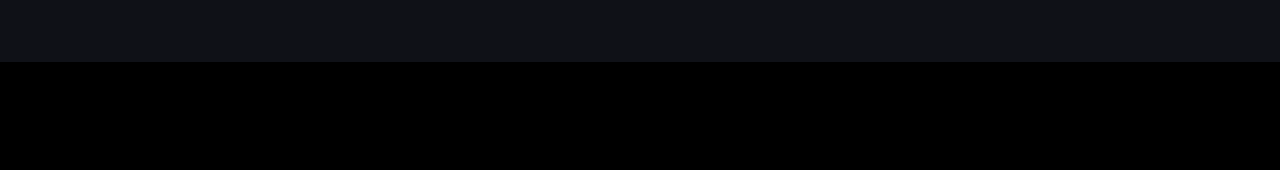
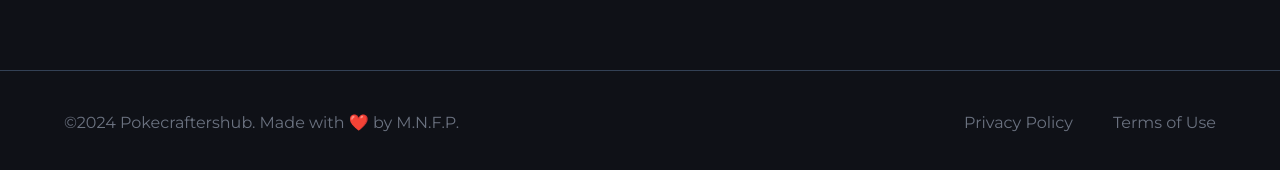
Before and after one commit to CodeShadowing95/pokepokedex, an Angular app: page / in a window 1280 px wide. Shown: the part 912-1082 px from the top of the page. Before the commit the page ends 974 px from the top, so only its background shows below. Built offline with nearby package versions, Linux system fonts and the light colour scheme; no server answers; a web font is replaced by a local one.

Commit message:
UPDATE: New component footer

```diff
--- a/src/app/app.module.ts
+++ b/src/app/app.module.ts
@@ -17,6 +17,7 @@ import { DropdownFilterComponent } from './components/dropdown-filter/dropdown-f
 import { DialogBoxComponent } from './components/dialog-box/dialog-box.component';
 import { LikeComponent } from './components/like/like.component';
 import { DialogCatchComponent } from './components/dialog-catch/dialog-catch.component';
+import { FooterComponent } from './components/footer/footer.component';
 
 @NgModule({
   declarations: [
@@ -33,6 +34,7 @@ import { DialogCatchComponent } from './components/dialog-catch/dialog-catch.com
     DialogBoxComponent,
     LikeComponent,
     DialogCatchComponent,
+    FooterComponent,
   ],
   imports: [
     BrowserModule,
--- /dev/null
+++ b/src/app/components/footer/footer.component.html
@@ -0,0 +1,9 @@
+<footer class="flex flex-col text-gray-500 mt-2">
+    <div class="flex justify-between items-center md:flex-row flex-col gap-4 border-t border-slate-700 sm:px-16 px-6 py-10">
+        <p class="text-center">&copy;2024 Pokecraftershub. Made with ❤️ by M.N.F.P.</p>
+        <div class="footer__copyrights-link">
+            <a href="/" class="text-gray-500">Privacy Policy</a>
+            <a href="/" class="text-gray-500">Terms of Use</a>
+        </div>
+    </div>
+</footer>
--- a/src/app/components/home/home.component.html
+++ b/src/app/components/home/home.component.html
@@ -1,3 +1,5 @@
 <app-hero></app-hero>
 
 <app-pokepanel></app-pokepanel>
+
+<app-footer></app-footer>
--- a/src/styles.css
+++ b/src/styles.css
@@ -161,4 +161,8 @@ body::-webkit-scrollbar-thumb {
     .searchbar-btn {
         @apply  bg-gray-500 border border-gray-900 rounded-lg shadow-sm px-5 py-3 text-white text-base font-semibold hover:opacity-90 disabled:pointer-events-none disabled:cursor-not-allowed disabled:opacity-40;
     }
+
+    .footer__copyrights-link {
+        @apply flex-1 flex sm:justify-end justify-center max-sm:mt-4 gap-10 flex-wrap;
+    }
 }
```
Also changed, not shown: src/app/components/footer/footer.component.ts (added, +10 -0 lines), src/app/components/footer/footer.component.css (added), 1 other file (tests, documents, lock files or other folders).
